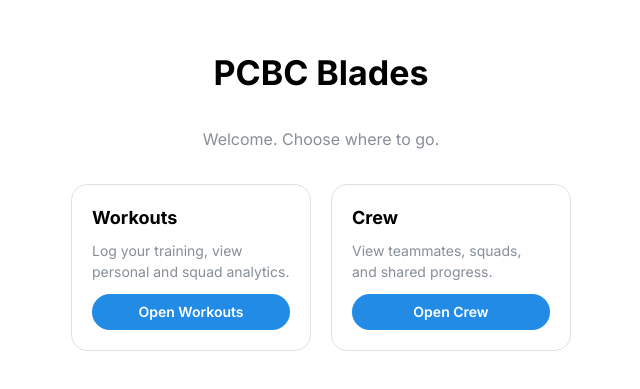
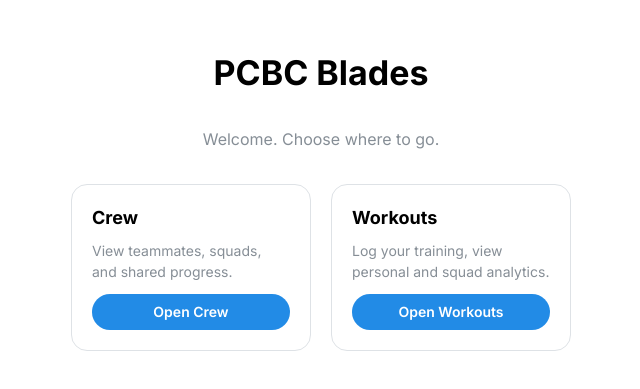
Before and after one commit to NoahFontaine/blades-app, a React (Vite) app: page /home in a window 1280 px wide. Shown: the part 199-588 px from the top of the page, without its empty margins (319-959 px from the left). Built offline with nearby package versions, Linux system fonts and the light colour scheme; no server answers; sample sign-in values are in the browser's storage.

Commit message:
change workouts and crew order on the home page

```diff
--- a/src/pages/Home.jsx
+++ b/src/pages/Home.jsx
@@ -14,6 +14,15 @@ export default function Home() {
           Welcome{user?.displayName ? `, ${user.displayName.split(" ")[0]}` : ""}. Choose where to go.
         </Text>
         <Group justify="center" gap="lg" wrap="wrap" style={{ width: "100%" }}>
+
+          <Paper withBorder p="lg" radius="lg" style={{ width: 240 }}>
+            <Title order={4} mb="xs">Crew</Title>
+            <Text size="sm" c="dimmed" mb="sm">
+              View teammates, squads, and shared progress.
+            </Text>
+            <Button fullWidth onClick={() => navigate("/crew")}>Open Crew</Button>
+          </Paper>
+
           <Paper withBorder p="lg" radius="lg" style={{ width: 240 }}>
             <Title order={4} mb="xs">Workouts</Title>
             <Text size="sm" c="dimmed" mb="sm">
@@ -21,13 +30,7 @@ export default function Home() {
             </Text>
             <Button fullWidth onClick={() => navigate("/workouts")}>Open Workouts</Button>
           </Paper>
-          <Paper withBorder p="lg" radius="lg" style={{ width: 240 }}>
-            <Title order={4} mb="xs">Crew</Title>
-            <Text size="sm" c="dimmed" mb="sm">
-              View teammates, squads, and shared progress.
-            </Text>
-            <Button fullWidth onClick={() => navigate("/crew")}>Open Crew</Button>
-          </Paper>
+
         </Group>
       </Stack>
     </Center>
```
